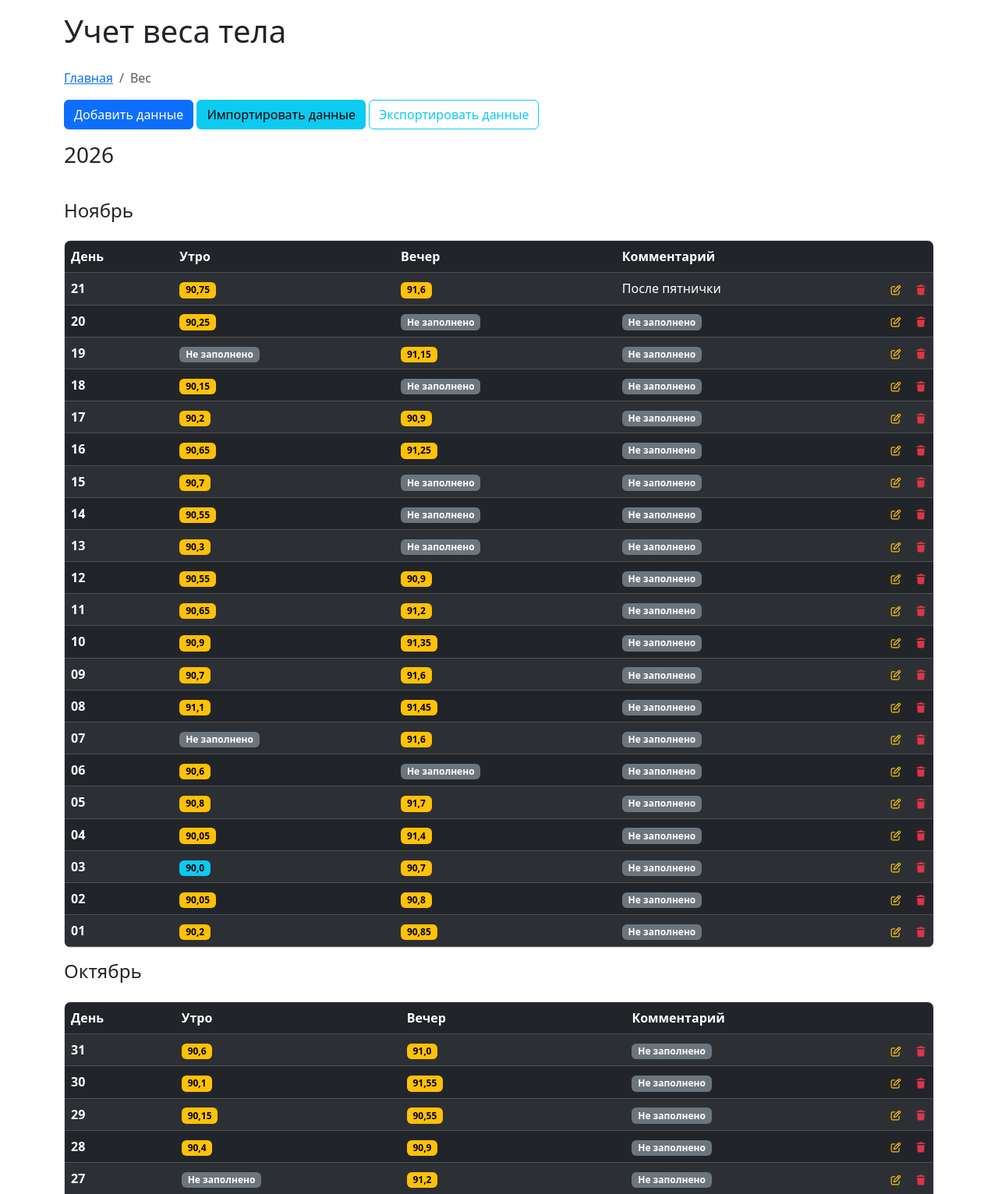
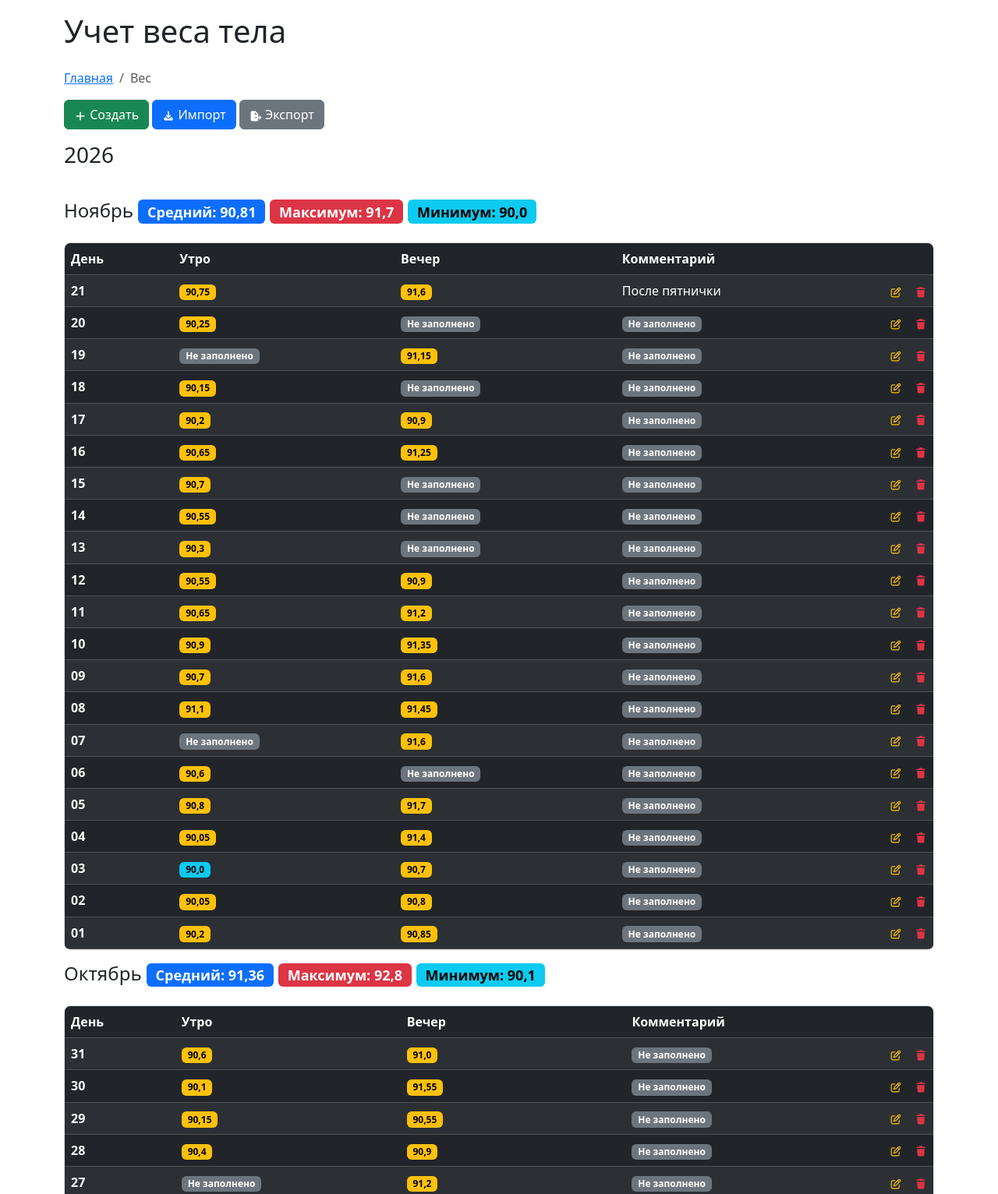
Before and after one commit to artem-vasenin/mini-site, a Django app: page /weight/ in a window 1280 px wide. Shown: the part 56-1588 px from the top of the page at 78% size. Run offline with Django 5.2, Linux system fonts and the light colour scheme; a user stored in the database is signed in; data comes from the database, SQL or seed files in the repository; both versions use the stored data as it was after the commit; some libraries are stand-ins or nearby versions.

Commit message:
added stats

```diff
--- a/app_weight/templates/app_weight/index.html
+++ b/app_weight/templates/app_weight/index.html
@@ -21,9 +21,30 @@
     </div>
     <div class="row">
       <div class="col-12">
-        <a class="btn btn-primary" href="{% url 'weight:create' %}">Добавить данные</a>
-        <a class="btn btn-info" href="{% url 'weight:file' %}">Импортировать данные</a>
-        <a class="btn btn-outline-info" href="{% url 'weight:export' %}">Экспортировать данные</a>
+        <a
+          class="btn btn-success link"
+          href="{% url 'weight:create' %}"
+        >
+          <svg xmlns="http://www.w3.org/2000/svg" viewBox="0 0 640 640" width="1em" height="1em">
+            <path fill="white" d="M352 128C352 110.3 337.7 96 320 96C302.3 96 288 110.3 288 128L288 288L128 288C110.3 288 96 302.3 96 320C96 337.7 110.3 352 128 352L288 352L288 512C288 529.7 302.3 544 320 544C337.7 544 352 529.7 352 512L352 352L512 352C529.7 352 544 337.7 544 320C544 302.3 529.7 288 512 288L352 288L352 128z"/>
+          </svg> Создать
+        </a>
+        <a
+          class="btn btn-primary text-white"
+          href="{% url 'weight:file' %}"
+        >
+          <svg xmlns="http://www.w3.org/2000/svg" viewBox="0 0 640 640" width="1em" height="1em">
+            <path fill="white" d="M352 96C352 78.3 337.7 64 320 64C302.3 64 288 78.3 288 96L288 306.7L246.6 265.3C234.1 252.8 213.8 252.8 201.3 265.3C188.8 277.8 188.8 298.1 201.3 310.6L297.3 406.6C309.8 419.1 330.1 419.1 342.6 406.6L438.6 310.6C451.1 298.1 451.1 277.8 438.6 265.3C426.1 252.8 405.8 252.8 393.3 265.3L352 306.7L352 96zM160 384C124.7 384 96 412.7 96 448L96 480C96 515.3 124.7 544 160 544L480 544C515.3 544 544 515.3 544 480L544 448C544 412.7 515.3 384 480 384L433.1 384L376.5 440.6C345.3 471.8 294.6 471.8 263.4 440.6L206.9 384L160 384zM464 440C477.3 440 488 450.7 488 464C488 477.3 477.3 488 464 488C450.7 488 440 477.3 440 464C440 450.7 450.7 440 464 440z"/>
+          </svg> Импорт
+        </a>
+        <a
+          class="btn btn-secondary"
+          href="{% url 'weight:export' %}"
+        >
+          <svg xmlns="http://www.w3.org/2000/svg" viewBox="0 0 640 640" width="1em" height="1em">
+            <path fill="white" d="M128.5 64C93.2 64 64.5 92.7 64.5 128L64.5 512C64.5 547.3 93.2 576 128.5 576L384.5 576C419.8 576 448.5 547.3 448.5 512L448.5 416L526.6 416L495.6 447C486.2 456.4 486.2 471.6 495.6 480.9C505 490.2 520.2 490.3 529.5 480.9L601.5 408.9C610.9 399.5 610.9 384.3 601.5 375L529.5 303C520.1 293.6 504.9 293.6 495.6 303C486.3 312.4 486.2 327.6 495.6 336.9L526.6 367.9L448.5 367.9L448.5 234.4C448.5 217.4 441.8 201.1 429.8 189.1L323.2 82.7C311.2 70.7 295 64 278 64L128.5 64zM390 240L296.5 240C283.2 240 272.5 229.3 272.5 216L272.5 122.5L390 240zM256.5 392C256.5 378.7 267.2 368 280.5 368L384.5 368L384.5 416L280.5 416C267.2 416 256.5 405.3 256.5 392z"/>
+          </svg> Экспорт
+        </a>
       </div>
     </div>
     <div class="row">
@@ -31,7 +52,12 @@
         {% for y, m in data.items %}
           <h3 class="pb-3">{{ y }}</h3>
           {% for mon, d in m.items %}
-            <h4 class="pb-3 pt-3">{{ mon }}</h4>
+            <h4 class="pb-3 pt-3">
+              {{ mon }}
+            <span class="badge text-bg-primary">Средний: {{ d.stats.avg }}</span>
+            <span class="badge text-bg-danger">Максимум: {{ d.stats.max }}</span>
+            <span class="badge text-bg-info">Минимум: {{ d.stats.min }}</span>
+            </h4>
             <div class="border rounded-3 overflow-auto">
               <table class="table table-striped table-dark mb-0">
                 <thead>
@@ -46,6 +72,8 @@
                 </thead>
                 <tbody>
                 {% for day, val in d.items %}
+                  {% if day == 'stats' %}
+                  {% else %}
                   <tr>
                     <th scope="row">
                       {% if day < 10 %}0{% endif %}{{ day }}
@@ -56,11 +84,13 @@
                       {% elif k == 'id' %}
                       {% elif k == 'morning' or k == 'evening' %}
                         <td>
-                          {% if v > 92 %}
+                          {% if v > grid.max %}
                             <span class="badge text-bg-danger">{{ v }}</span>
-                          {% elif v > 90 %}
+                          {% elif v > grid.mid %}
                             <span class="badge text-bg-warning">{{ v }}</span>
-                          {% elif v > 88 %}
+                          {% elif v > grid.norm %}
+                            <span class="badge text-bg-primary">{{ v }}</span>
+                          {% elif v > grid.min %}
                             <span class="badge text-bg-info">{{ v }}</span>
                           {% else %}
                             <span class="badge text-bg-success">{{ v }}</span>
@@ -85,6 +115,7 @@
                       </a>
                     </td>
                   </tr>
+                  {% endif %}
                 {% endfor %}
                 </tbody>
               </table>
--- a/app_weight/views.py
+++ b/app_weight/views.py
@@ -1,7 +1,6 @@
 import csv
 import io
 from datetime import datetime
-from urllib import response
 
 from django.shortcuts import render
 from django.http import HttpRequest, HttpResponse
@@ -19,6 +18,7 @@ months = [
 def index(request: HttpRequest) -> HttpResponse:
     lst = Weight.objects.all().filter(user=request.user).order_by('-date', )
     result = {}
+    monthly_weights = {}
     for w in lst:
         y = w.date.year
         m = months[w.date.month-1]
@@ -29,7 +29,28 @@ def index(request: HttpRequest) -> HttpResponse:
             "evening": w.evening,
             "comment": w.comment,
         }
-    return render(request, 'app_weight/index.html', {'data': result})
+        weights = monthly_weights.setdefault(y, {}).setdefault(m, [])
+        weights.extend(weight for weight in (w.morning, w.evening) if weight is not None)
+
+    stats = {
+        year: {
+            month: {
+                'min': min(weights),
+                'max': max(weights),
+                'avg': round(sum(weights) / len(weights), 2),
+            }
+            for month, weights in month_data.items()
+        }
+        for year, month_data in monthly_weights.items()
+    }
+
+    for y, y_val in stats.items():
+        for m, m_val in y_val.items():
+            result[y][m]['stats'] = m_val
+
+    grid = {'max': 92, 'mid': 90, 'morm': 88, 'min': 86}
+
+    return render(request, 'app_weight/index.html', {'data': result, 'grid': grid})
 
 @login_required
 def create(request: HttpRequest) -> HttpResponse:
```
Also changed, not shown: db.sqlite3.
